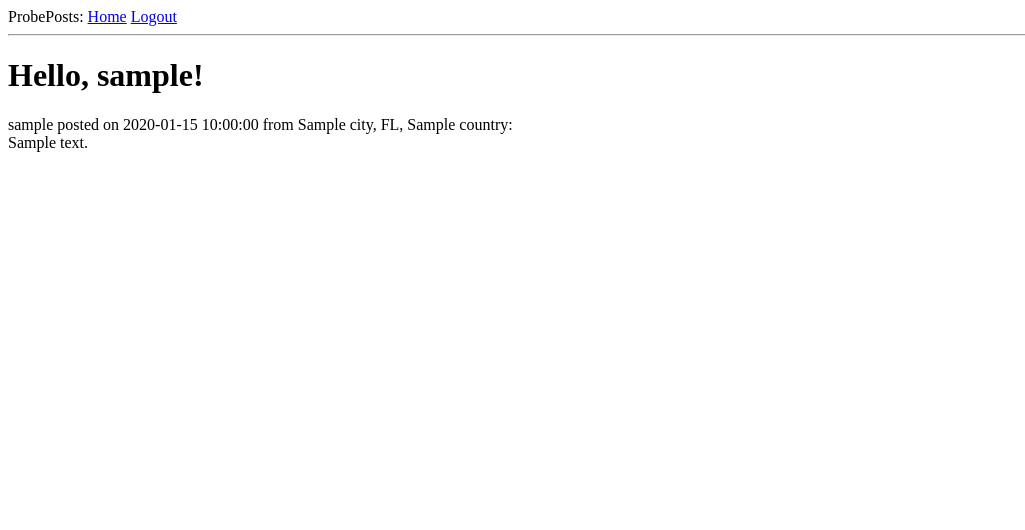
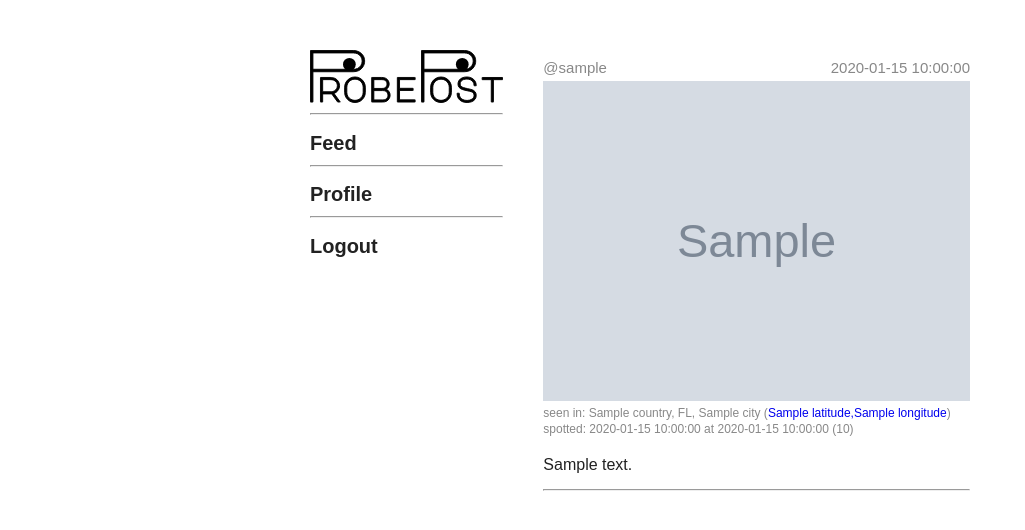
Before and after one commit to candrdk/ProbePosts, a Flask app: template app/templates/index.html in a window 1280 px wide. Shown: the top 530 px of the page, without its empty margins (0-1025 px from the left). Run offline with Flask 3, Linux system fonts and the light colour scheme; the visitor is signed in with stand-in values (Sample User, id 1); the template is opened without the code that fills it: most values are stand-ins (such as "Sample title", 1, 10 or a date in 2020); grey boxes marked "Sample" are stand-in pictures.

Commit message:
added css styling, still needs to be cleaned up. fixed login validation

```diff
--- a/app/routes.py
+++ b/app/routes.py
@@ -25,11 +25,13 @@ def login():
     form = LoginForm()
 
     if form.validate_on_submit():
-        user = User(db.query_userdata_by_username(form.username.data))
+        user_data = db.query_userdata_by_username(form.username.data)
 
-        if user is None or not check_password_hash(user.password_hash, form.password.data):
+        if user_data is None or not check_password_hash(user_data['password_hash'], form.password.data):
             flash('Invalid username or password')
             return redirect(url_for('login'))
+
+        user = User(user_data)
 
         login_user(user, remember=form.remember_me.data)
 
--- /dev/null
+++ b/app/static/stylesheet.css
@@ -0,0 +1,182 @@
+*:focus { outline: none}
+body { background:#fff; color:#222; overflow-x: hidden; font-family: Arial, Helvetica, sans-serif; padding: 0; margin: auto; max-width: 700px; }
+a { text-decoration: none; }
+a:visited {
+    color:blue;
+}
+
+/* Text and layout */
+body { padding-bottom: 0; max-width: 700px; }
+body h1 { font-size:42px; text-transform: capitalize; margin-top: 0; margin-bottom: 20px; }
+body h2 { font-size:20px; margin-bottom: 10px; }
+body h3 { font-size:16px; margin-bottom: 10px; }
+body p { line-height: 16px; font-size:16px; margin-top: 0px; word-wrap: break-word; }
+
+/* Images */
+body img { width: 100%; max-height: 400px; object-fit: contain;}
+
+
+
+/* .sidebar img {
+    position: relative;
+} */
+
+.logocon {
+    position: relative;
+    aspect-ratio: 3.5 / 1;
+}
+
+.logocon img {
+    position: absolute;
+}
+
+.eyes {
+    animation-name: eyes;
+    animation-duration: 20s;
+    animation-iteration-count: infinite
+}
+
+@keyframes eyes {
+    0%   { top: 15%; left: 17%; }
+    60%  { top: 15%; left: 17%; }
+    70%  { top:  9%; left: 10%; }
+    90%  { top:  9%; left: 10%; }
+    100% { top: 15%; left: 17%; }
+}
+
+
+
+/* Modular */
+.inline { margin: 0; }
+.inline + * { margin-top: 4px; }
+.faded { opacity: 40%; }
+.capital { text-transform: capitalize; }
+
+
+.container {
+    display: grid;
+    grid-template-columns: 1fr 2fr;
+}
+.container > div {
+    margin: 0px 20px 20px 20px;
+    padding-top: 50px;
+}
+
+.sidebar {
+    position: sticky;
+    align-self: self-start;
+    top: 0;
+    left: 0;
+}
+
+.sidebar a {
+    color: #222;
+}
+.sidebar a:visited {
+    color: #222;
+}
+
+.post {
+    background-color: #fff;
+    margin-bottom: 10px;
+}
+.post img {
+    background-color:#eee;
+}
+
+
+.name {
+    padding-top: 10px;
+    margin-block-start: 0;
+    margin-block-end: 0;
+}
+
+.header {
+    margin-block-end: 5px;
+}
+
+.description {
+    padding-top: 10px;
+}
+
+.posted, .handle {
+    font-size: 15px;
+    font-weight: normal;
+    color: #888;
+    vertical-align: bottom;
+}
+
+.posted {
+    float: right;
+}
+
+.votecon {
+    width: 100%;
+    font-size: 12px;
+}
+.votecon > * {
+    float: right;
+    padding-left: 10px;
+}
+
+.location, .spotted {
+    font-size: 12px;
+    margin-bottom: 0;
+    color: #888;
+}
+
+.spotted {
+    padding-bottom: 10px;
+}
+
+
+
+
+input[type=text], input[type=password] {
+    width: 100%;
+    padding: 10px 10px;
+    margin: 8px 0;
+    background-color: #eee;
+    border: none;
+    box-sizing: border-box;
+}
+
+input[type=submit] {
+    font-size: 16px;
+    margin: 8px 0;
+    padding: 8px 15px;
+    border: none;
+    background-color: #eee;
+    box-sizing: border-box;
+}
+input[type=submit]:hover {
+    cursor: pointer;
+}
+
+
+.selects {
+    display: grid;
+    grid-template-columns: 1fr 1fr 1fr;
+    grid-template-rows: 1;
+    column-gap: 10px;
+}
+
+
+select {
+    width: 100%;
+    background-color: #eee;
+
+    padding: 4px 4px;
+    border: none;
+    box-sizing: border-box;
+}
+
+.errors {
+    background-color: #ff9c9c;
+    margin-bottom: 10px;
+}
+.errors ul {
+    padding-top: 10px;
+    padding-bottom: 10px;
+    margin: 0;
+}
--- a/app/templates/base.html
+++ b/app/templates/base.html
@@ -1,20 +1,36 @@
 <!DOCTYPE html>
-<html>
+<html lang="en">
 <head>
-        <title>{{ title }} - ProbePosts</title>
+    <meta charset="UTF-8">
+    <meta name="viewport" content="width=device-width, initial-scale=1.0">
+    <title>{{ title }} - ProbePost</title>
+    <link rel="stylesheet" type="text/css" href="{{ url_for('static', filename='stylesheet.css') }}" />
 </head>
 <body>
-        <div>
-            ProbePosts:
-            <a href="{{ url_for('index') }}">Home</a>
-            {% if current_user.is_anonymous %}
-            <a href="{{ url_for('login') }}">Login</a>
-            {% else %}
-            <a href="{{ url_for('logout') }}">Logout</a>
-            {% endif %}
+    <div class="container">
+        <div class="sidebar">
+            <div class="logocon">
+                <img type="image/svg+xml" src="{{ url_for('static', filename='logo.svg') }}">
+                <img class="eyes" type="image/svg+xml" src="{{ url_for('static', filename='eyes.svg') }}">
             </div>
+
             <hr>
 
+            {% if current_user.is_anonymous %}
+            <a href="{{ url_for('login') }}"><h2>Sign in</h2></a>
+            <a href="{{ url_for('register') }}"><h2>Register</h2></a>
+            {% else %}
+            <a href="/"><h2>Feed</h2></a>
+            <hr>
+            <a href="/"><h2>Profile</h2></a>
+            <hr>
+            <a href="{{ url_for('logout') }}"><h2>Logout</h2></a>
+            {% endif %}
+
+        </div>
+
+        <div class="feed">
+            <div class="errors">
                 {% with messages = get_flashed_messages() %}
                 {% if messages %}
                     <ul>
@@ -24,7 +40,11 @@
                     </ul>
                 {% endif %}
                 {% endwith %}
+            </div>
 
             {% block content %}{% endblock %}
+        </div>
+    </div>
+
 </body>
 </html>
--- a/app/templates/index.html
+++ b/app/templates/index.html
@@ -1,14 +1,15 @@
 {% extends "base.html" %}
 
 {% block content %}
-    <h1>Hello, {{ current_user.username }}!</h1>
     {% for post in posts %}
-    <div>
-        <p>
-            {{ post.poster_username }} posted on {{ post.post_date }}
-            from {{ post.city }}, {{ post.state }}, {{ post.country }}: <br>
-            {{ post.content }}
-        </p>
+    <div class="post">
+        <!-- <h2 class="name">{{ post.poster_username }}<span class="posted">{{ post.post_date }}</span></h2> -->
+        <p class="header"><span class="handle">@{{ post.poster_username }}</span><span class="posted">{{ post.post_date }}</span></p>
+        <img class="image" loading="lazy" src="{{ post.image_url }}">
+        <p class="location">seen in: {{ post.country }}, {{ post.state }}, {{ post.city}} (<a target="_blank" href="https://www.google.com/maps?q={{ post.latitude }},{{ post.longitude }}">{{ post.latitude }},{{ post.longitude }}</a>)</p>
+        <p class="spotted">spotted: {{ post.sighting_date }} at {{ post.sighting_time }} ({{ post.duration }})</p>
+        <p class="description">{{ post.content }}</p>
     </div>
+    <hr>
     {% endfor %}
 {% endblock %}
```
Also changed, not shown: app/templates/register.html (+13 -9 lines), app/static/eyes.svg (added), app/static/logo.svg (added). Lines whose indentation alone changed are shown as unchanged.
